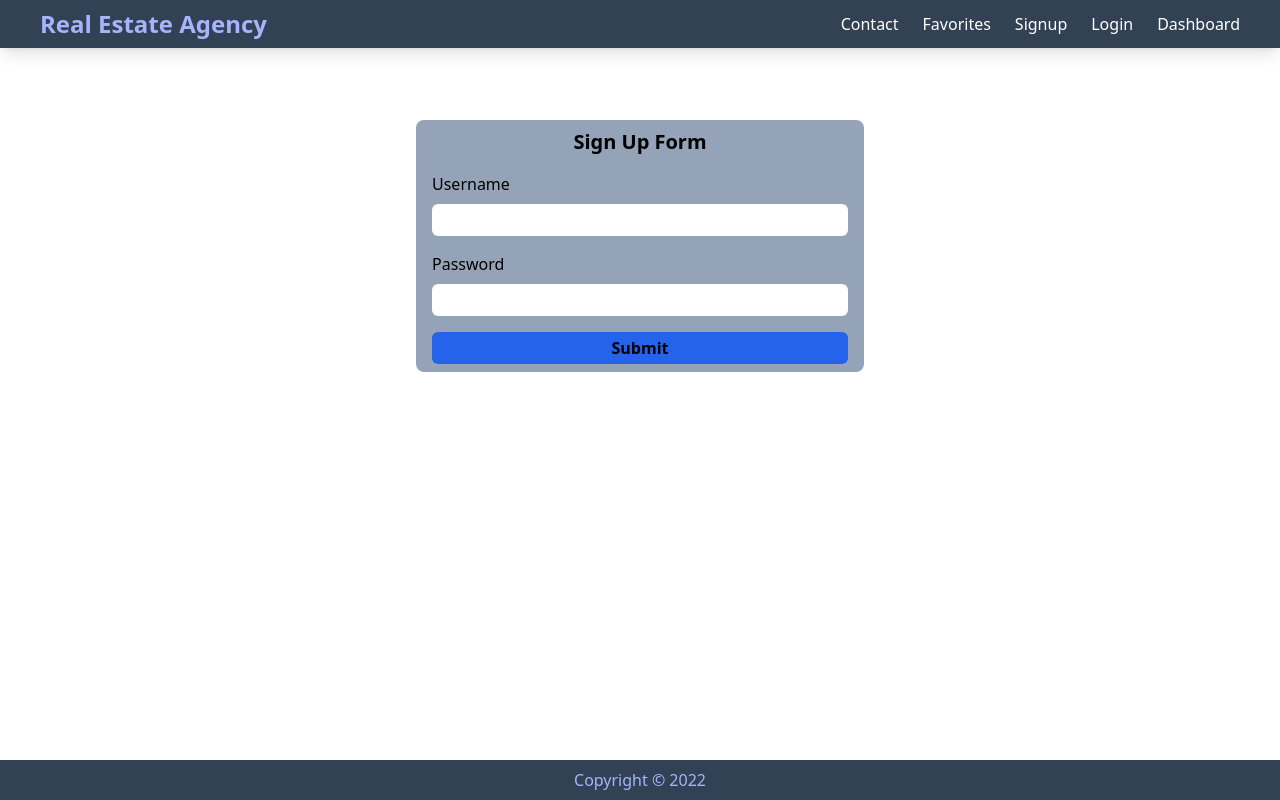
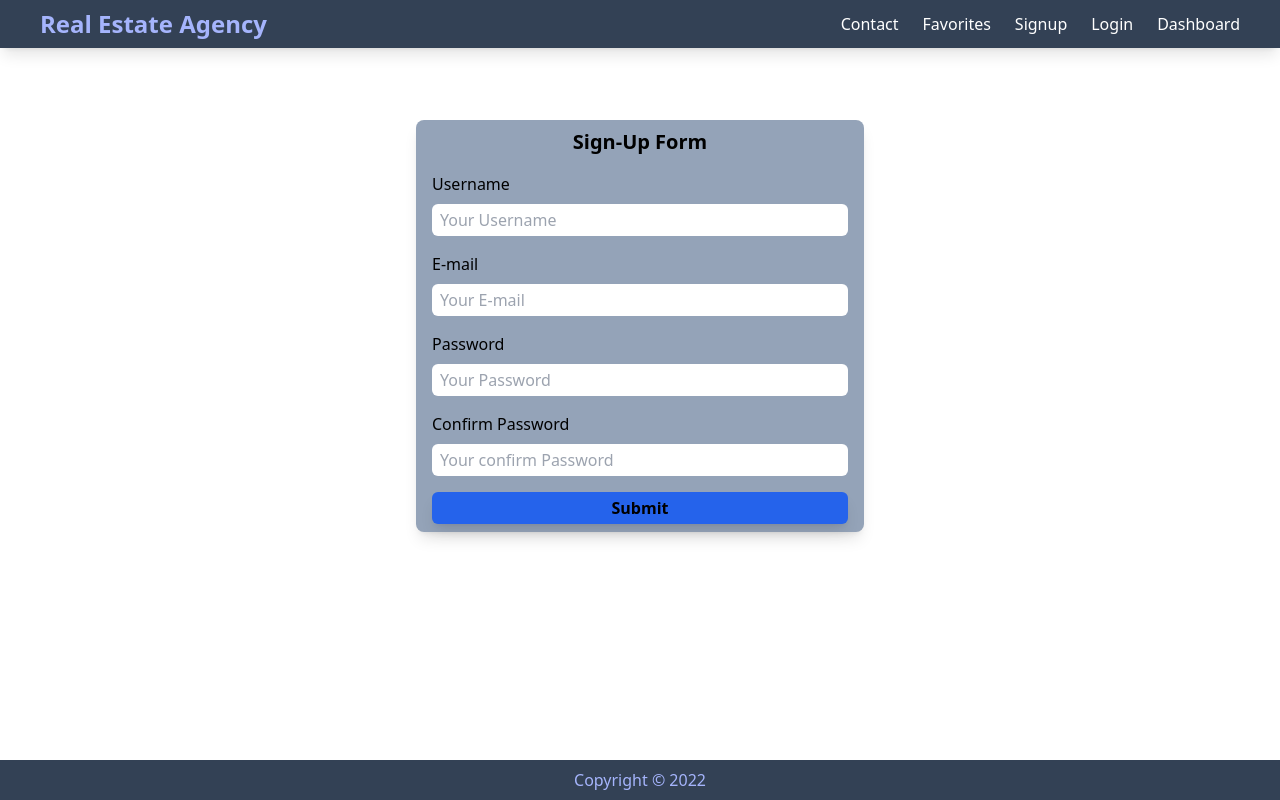
Before and after one commit to nacim84/real-estate-agency, a React (Create React App) app: page /signup in a window 1280 px wide. Built offline with nearby package versions, Linux system fonts and the light colour scheme.

Commit message:
Add JS part of Sign Up component

```diff
--- a/src/pages/Signup.js
+++ b/src/pages/Signup.js
@@ -1,14 +1,42 @@
-import React from "react";
+import { React, useState } from "react";
 
 export default function Signup() {
+  const [signUpFormData, setSignUpFormData] = useState({
+    username: "",
+    email: "",
+    password: "",
+    confirmPassword: "",
+  });
+
+  const onChangeHandler = (event) => {
+    event.preventDefault();
+    const target = event.target;
+    const value = target.value;
+    const checkbox = target.checkbox;
+    const type = target.type;
+    const name = target.name;
+
+    const updatedFormData = {
+      ...signUpFormData,
+      [name]: type !== "checkbox" ? value : checkbox,
+    };
+
+    console.log(updatedFormData);
+  };
+
+  const onSubmitHandler = (event) => {
+    event.preventDefault();
+  };
+
   return (
     <div className="flex flex-col w-screen items-center">
-      <div className="mt-10 bg-slate-400 w-full max-w-md rounded-lg px-4 py-2">
-        <h1 className="text-xl font-bold text-center">Sign Up Form</h1>
+      <div className="mt-10 bg-slate-400 w-full max-w-xs sm:max-w-md rounded-lg px-4 py-2 shadow-lg">
+        <h1 className="text-xl font-bold text-center">Sign-Up Form</h1>
         <form
           className="mt-4 flex flex-col space-y-4 w-full"
           action=""
           name="signUpForm"
+          onSubmit={onSubmitHandler}
         >
           <div className="flex flex-col space-y-2">
             <label htmlFor="username">Username</label>
@@ -17,6 +45,19 @@ export default function Signup() {
               id="username"
               name="username"
               type="text"
+              placeholder="Your Username"
+              onChange={onChangeHandler}
+            />
+          </div>
+          <div className="flex flex-col space-y-2">
+            <label htmlFor="email">E-mail</label>
+            <input
+              className="px-2 py-1 rounded-md "
+              id="email"
+              name="email"
+              type="email"
+              placeholder="Your E-mail"
+              onChange={onChangeHandler}
             />
           </div>
           <div className="flex flex-col space-y-2">
@@ -26,9 +67,22 @@ export default function Signup() {
               id="password"
               name="password"
               type="password"
+              placeholder="Your Password"
+              onChange={onChangeHandler}
             />
           </div>
-          <div className="bg-blue-600 rounded-md px-4 py-1 text-center font-bold">
+          <div className="flex flex-col space-y-2">
+            <label htmlFor="confirmPassword">Confirm Password</label>
+            <input
+              className="px-2 py-1 rounded-md "
+              id="confirmPassword"
+              name="confirmPassword"
+              type="password"
+              placeholder="Your confirm Password"
+              onChange={onChangeHandler}
+            />
+          </div>
+          <div className="bg-blue-600 rounded-md px-4 py-1 text-center font-bold shadow-lg hover:bg-blue-800 hover:text-white">
             <button className="">Submit</button>
           </div>
         </form>
```
